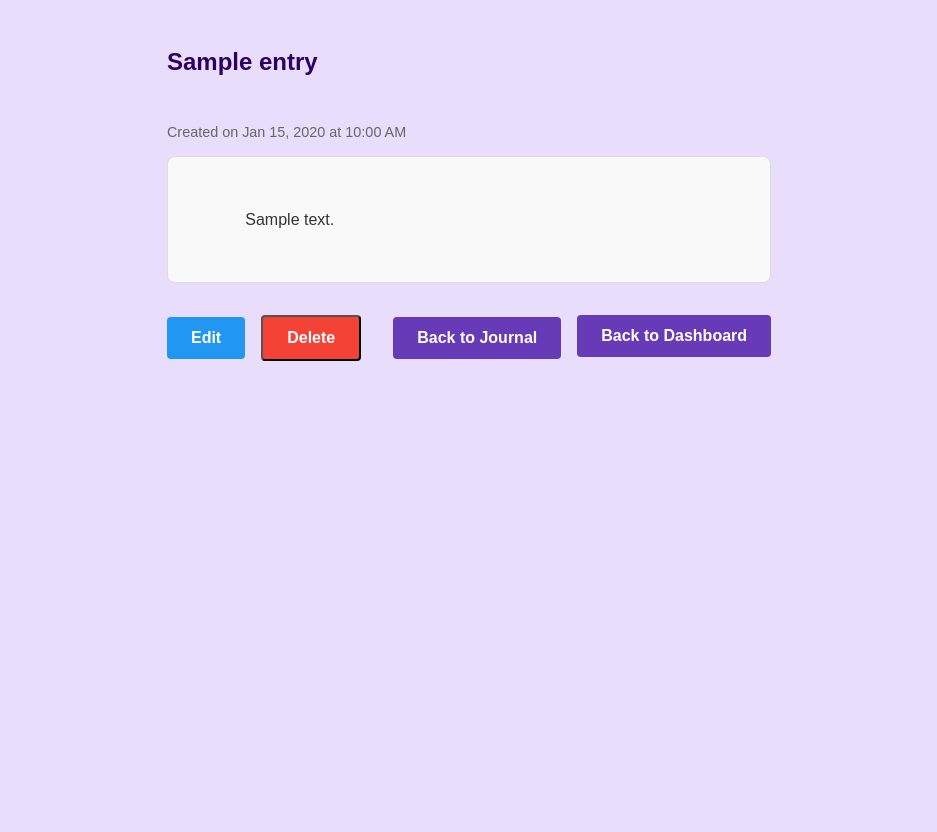
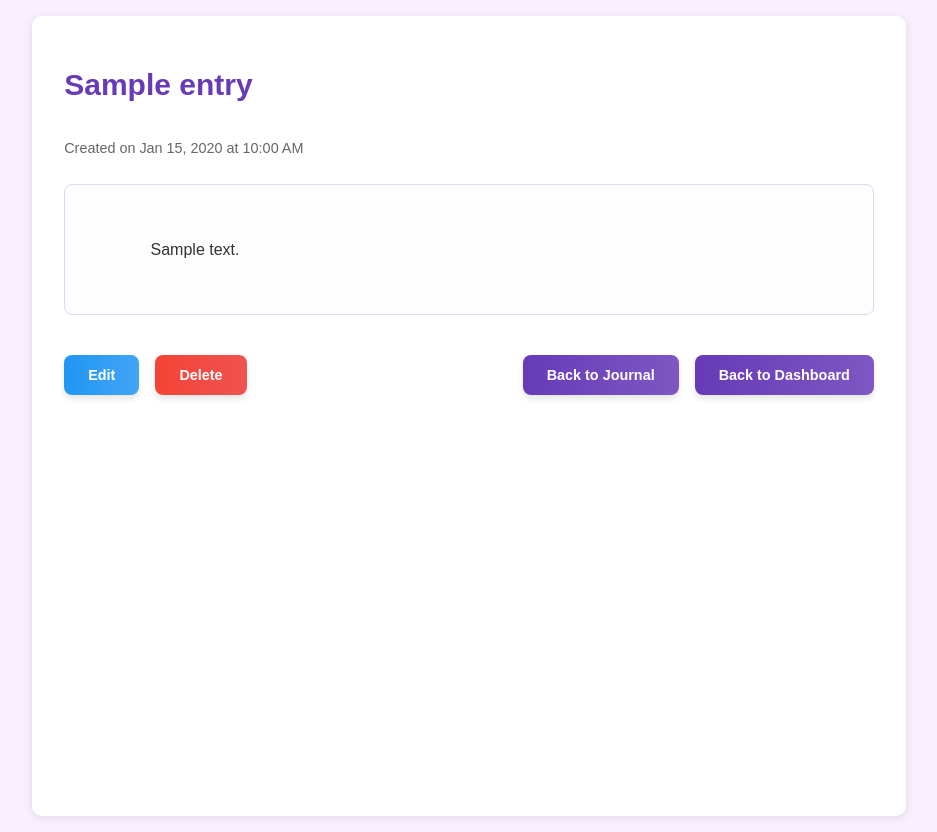
Before and after one commit to chlm22/mossie_497, a Flask app: page /features/journal/1 in a window 1280 px wide. Shown: the whole page, without its empty margins (171-1108 px from the left). Before the commit the page ends 361 px from the top, so only its background shows below. Run offline with Flask 3, Linux system fonts and the light colour scheme; the visitor is signed in with stand-in values (Sample User, id 1); tables that the repository leaves empty hold one stand-in row (values such as "Sample post").

Commit message:
finished editing dashboard and journaling page

```diff
--- a/temp/templates/features/journal_edit.html
+++ b/temp/templates/features/journal_edit.html
@@ -17,7 +17,8 @@
         /* --- Main Content Container --- */
         .journal-container {
             padding: 1.5rem;
-            max-width: 800px;
+            width: 70%;
+            max-width: 1100px;
             margin: 0 auto;
         }
 
@@ -51,7 +52,7 @@
         .form-label {
             font-weight: 600;
             color: #4a148c;
-            font-size: 1.1rem;
+            font-size: 1.5rem;
         }
 
         .form-input,
--- a/temp/templates/features/journal_view.html
+++ b/temp/templates/features/journal_view.html
@@ -6,84 +6,161 @@
     <title>Mossie - Journal Entry</title>
     <link rel="stylesheet" href="{{ url_for('static', filename='css/style.css') }}">
     <style>
+        /* --- THEME STYLES FROM JOURNAL LIST PAGE --- */
+
+        /* General Body Styles */
+        body {
+            background-color: #f8f0ff;
+            font-family: 'Arial', sans-serif;
+            margin: 0;
+            padding: 1rem;
+        }
+
+        /* Main Container */
         .journal-container {
+            width: 70%;
+            max-width: 1100px;
             padding: 2rem;
-            max-width: 800px;
             margin: 0 auto;
+            background-color: white;
+            border-radius: 10px;
+            box-shadow: 0 2px 10px rgba(0,0,0,0.1);
+            box-sizing: border-box;
         }
+
+        /* Header Styles */
         .journal-header {
             display: flex;
             justify-content: space-between;
             align-items: center;
-            margin-bottom: 2rem;
+            margin-bottom: 1rem; /* Adjusted for this page */
         }
         .journal-title {
-            color: #2d0066;
-            font-size: 24px;
+            color: #673ab7;
+            font-size: 30px; /* Matched size */
+            font-family: 'Pacifico', sans-serif;
         }
+
+        /* Entry Specific Styles */
         .entry-date {
             color: #666;
             font-size: 0.9rem;
-            margin-bottom: 1rem;
+            margin-bottom: 1.5rem;
+            line-height: 1.5;
         }
         .entry-content {
-            white-space: pre-wrap;
-            line-height: 1.6;
+            white-space: pre-wrap; /* Keeps user's formatting */
+            line-height: 1.7;
             color: #333;
-            background-color: #f9f9f9;
-            padding: 1.5rem;
+            background-color: #fdfcff; /* Lighter background for content */
+            padding: 1.5rem 2rem;
             border-radius: 8px;
-            border: 1px solid #ddd;
+            border: 1px solid #e0d8f0;
         }
+
+        /* Action Buttons Container */
         .action-buttons {
             display: flex;
+            flex-wrap: wrap; /* Allows buttons to wrap on small screens */
             gap: 1rem;
-            margin-top: 2rem;
-            align-items: center; /* This is key for vertical alignment */
+            margin-top: 2.5rem;
+            align-items: center;
         }
-/* .btn {
-    padding: 0.5rem 1rem;
-    border-radius: 4px;
-    text-decoration: none;
-    font-weight: bold;
-    cursor: pointer;
-    border: none;
-    display: inline-block;
-} */
-.btn {
+
+        /* --- MODERN BUTTON THEME --- */
+        .btn {
+            display: inline-block;
             padding: 0.75rem 1.5rem;
-            border-radius: 4px;
+            border: none;
+            border-radius: 8px; /* Slightly less rounded for a modern feel */
+            cursor: pointer;
+            font-weight: bold;
+            font-size: 0.9rem;
+            text-align: center;
             text-decoration: none;
-            font-weight: bold;
-            cursor: pointer;
-            font-size: 1rem;
+            color: white;
+            /* Subtle shadow for depth */
+            box-shadow: 0 4px 6px rgba(0, 0, 0, 0.1);
+            /* Smooth transition for all properties */
+            transition: all 0.2s ease-in-out;
         }
-        .btn-save {
-            background-color: #673ab7;
-            color: white;
-            border: none;
-            align-self: flex-start;
+
+        .btn:hover {
+             transform: translateY(-2px); /* Lifts the button on hover */
+             box-shadow: 0 6px 8px rgba(0, 0, 0, 0.15); /* Increase shadow on hover */
         }
+
+        .btn:active {
+            transform: translateY(0); /* Button returns to original position on click */
+            box-shadow: 0 2px 4px rgba(0, 0, 0, 0.1); /* Smaller shadow on click */
+        }
+
+        /* Specific Button Colors with Gradients */
         .btn-edit {
-            background-color: #2196f3;
-            color: white;
+            background-image: linear-gradient(to right, #2196F3, #42A5F5);
         }
+
         .btn-delete {
-            background-color: #f44336;
-            color: white;
+            background-image: linear-gradient(to right, #f44336, #EF5350);
         }
-        .btn-nav {
-            background-color: #673ab7;
-            color: white;
+
+        .btn-nav, .btn-save {
+            background-image: linear-gradient(to right, #673ab7, #7E57C2);
         }
-        /* --- THIS IS THE FIX --- */
+
         .delete-form {
-            margin: 0; /* Ensures the form itself has no extra space */
-            /* By removing 'display: inline', the form becomes a proper flex item,
-               and will be correctly aligned by 'align-items: center' on .action-buttons */
+            margin: 0;
         }
         .spacer {
-            margin-left: auto;
+            margin-left: auto; /* Pushes 'back' buttons to the right */
+        }
+
+        /* --- DELETE CONFIRMATION MODAL --- */
+        .modal-overlay {
+            position: fixed;
+            top: 0;
+            left: 0;
+            width: 100%;
+            height: 100%;
+            background-color: rgba(0, 0, 0, 0.6);
+            display: none; /* Hidden by default */
+            justify-content: center;
+            align-items: center;
+            z-index: 1000;
+        }
+        .modal-box {
+            background: white;
+            padding: 2rem;
+            border-radius: 10px;
+            box-shadow: 0 5px 15px rgba(0,0,0,0.3);
+            text-align: center;
+            max-width: 400px;
+            width: 90%;
+        }
+        .modal-box h3 {
+            margin-top: 0;
+            color: #333;
+        }
+        .modal-buttons {
+            margin-top: 1.5rem;
+            display: flex;
+            justify-content: center;
+            gap: 1rem;
+        }
+
+        /* Responsive adjustments for smaller screens */
+        @media screen and (max-width: 764px) {
+            .action-buttons {
+                flex-direction: column;
+                align-items: stretch; /* Make buttons full width */
+            }
+            .spacer {
+                display: none; /* Hide spacer on mobile */
+            }
+            .btn {
+                width: 100%; /* Make buttons take full width on mobile */
+                box-sizing: border-box; /* Include padding in width calculation */
+            }
         }
     </style>
 </head>
@@ -97,7 +174,7 @@
             {% if entry.updated_at and entry.updated_at != entry.created_at %}
                 Updated on {{ entry.updated_at.strftime('%b %d, %Y at %I:%M %p') }}
                 <br>
-                Created on {{ entry.created_at.strftime('%b %d, %Y at %I:%M %p') }}
+                <em>Created on {{ entry.created_at.strftime('%b %d, %Y at %I:%M %p') }}</em>
             {% else %}
                 Created on {{ entry.created_at.strftime('%b %d, %Y at %I:%M %p') }}
             {% endif %}
@@ -109,15 +186,64 @@
 
         <div class="action-buttons">
             <a href="{{ url_for('features.journal_edit', entry_id=entry.entry_id) }}" class="btn btn-edit">Edit</a>
-            <form action="{{ url_for('features.journal_delete', entry_id=entry.entry_id) }}" method="post" class="delete-form" onsubmit="return confirm('Are you sure you want to delete this entry?');">
-                <button type="submit" class="btn btn-delete">Delete</button>
+            <!-- The form is now triggered by JS, not the button directly -->
+            <form action="{{ url_for('features.journal_delete', entry_id=entry.entry_id) }}" method="post" class="delete-form" id="deleteEntryForm">
+                <!-- This button now opens the modal -->
+                <button type="button" class="btn btn-delete" id="openDeleteModalBtn">Delete</button>
             </form>
 
             <div class="spacer"></div>
 
             <a href="{{ url_for('features.journal_list') }}" class="btn btn-nav">Back to Journal</a>
-<a href="{{ url_for('dashboard') }}" class="btn btn-save">Back to Dashboard</a>
+            <a href="{{ url_for('dashboard') }}" class="btn btn-save">Back to Dashboard</a>
         </div>
     </div>
+
+    <!-- Modal HTML Structure -->
+    <div class="modal-overlay" id="deleteModal">
+        <div class="modal-box">
+            <h3>Are you sure?</h3>
+            <p>This action cannot be undone. Do you really want to delete this journal entry?</p>
+            <div class="modal-buttons">
+                <button type="button" class="btn btn-nav" id="cancelDeleteBtn">Cancel</button>
+                <button type="button" class="btn btn-delete" id="confirmDeleteBtn">Yes, Delete</button>
+            </div>
+        </div>
+    </div>
+
+    <script>
+        // JavaScript for the delete confirmation modal
+        const deleteModal = document.getElementById('deleteModal');
+        const openModalBtn = document.getElementById('openDeleteModalBtn');
+        const cancelDeleteBtn = document.getElementById('cancelDeleteBtn');
+        const confirmDeleteBtn = document.getElementById('confirmDeleteBtn');
+        const deleteEntryForm = document.getElementById('deleteEntryForm');
+
+        if (openModalBtn) {
+            openModalBtn.addEventListener('click', () => {
+                deleteModal.style.display = 'flex';
+            });
+        }
+
+        if (cancelDeleteBtn) {
+            cancelDeleteBtn.addEventListener('click', () => {
+                deleteModal.style.display = 'none';
+            });
+        }
+
+        if (confirmDeleteBtn) {
+            confirmDeleteBtn.addEventListener('click', () => {
+                deleteEntryForm.submit();
+            });
+        }
+
+        // Also close modal if user clicks on the overlay
+        window.addEventListener('click', (event) => {
+            if (event.target === deleteModal) {
+                deleteModal.style.display = 'none';
+            }
+        });
+    </script>
+
 </body>
 </html>
```
Also changed, not shown: temp/templates/features/journal_list.html (+4 -4 lines), 1 other file.
